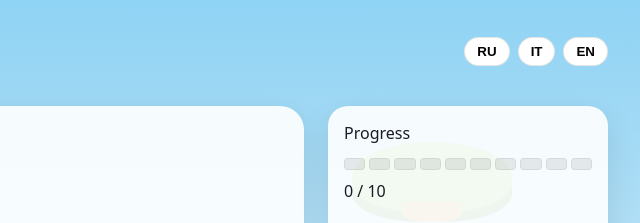
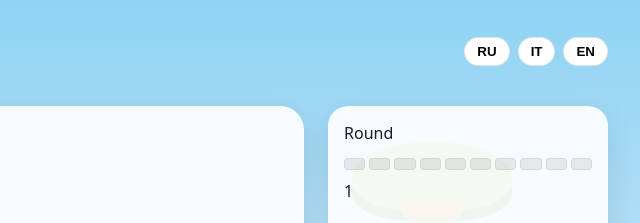
Before and after one commit to AGFella/sky-garden-math, a plain HTML site: page index.html in a window 1280 px wide. Shown: the top 223 px of the page, 640-1280 px from the left. Drawn offline with Linux system fonts and the light colour scheme.

Commit message:
Show round number and increment on next

```diff
--- a/app.js
+++ b/app.js
@@ -13,6 +13,7 @@ const i18n = {
     submit: "Ответить",
     restart: "Начать заново",
     progress: "Прогресс",
+    round: "Раунд",
     streak: "Серия",
     score: "Очки",
     ship: "Воздушный корабль",
@@ -36,6 +37,7 @@ const i18n = {
     submit: "Rispondi",
     restart: "Ricomincia",
     progress: "Progresso",
+    round: "Round",
     streak: "Serie",
     score: "Punti",
     ship: "Nave volante",
@@ -60,6 +62,7 @@ const i18n = {
     submit: "Submit",
     restart: "Restart",
     progress: "Progress",
+    round: "Round",
     streak: "Streak",
     score: "Score",
     ship: "Airship",
@@ -81,6 +84,7 @@ const state = {
   currentIndex: 0,
   roundCorrect: 0,
   totalCorrect: 0,
+  roundNumber: 1,
   score: 0,
   streak: 0,
   consecutiveWrong: 0,
@@ -232,7 +236,7 @@ function updateProblemText() {
 }
 
 function updateStats() {
-  progressText.textContent = `${state.currentIndex} / ${TOTAL_QUESTIONS}`;
+  progressText.textContent = `${state.roundNumber}`;
   streakText.textContent = state.streak;
   scoreText.textContent = state.score;
   if (progressSteps) {
@@ -304,6 +308,7 @@ function startGame() {
   state.currentIndex = 0;
   state.roundCorrect = 0;
   state.totalCorrect = 0;
+  state.roundNumber = 1;
   state.score = 0;
   state.streak = 0;
   state.consecutiveWrong = 0;
@@ -321,6 +326,7 @@ function startGame() {
 function nextRound() {
   state.currentIndex = 0;
   state.roundCorrect = 0;
+  state.roundNumber += 1;
   state.streak = 0;
   state.consecutiveWrong = 0;
   state.wrongAttempts = 0;
--- a/index.html
+++ b/index.html
@@ -88,7 +88,7 @@
     <aside class="panel">
       <div class="panel-section">
         <div class="stat progress-stat">
-          <span class="stat-label" data-i18n="progress">Прогресс</span>
+          <span class="stat-label" data-i18n="round">Раунд</span>
           <div class="progress-steps" id="progressSteps" aria-hidden="true">
             <span class="step"></span>
             <span class="step"></span>
@@ -101,7 +101,7 @@
             <span class="step"></span>
             <span class="step"></span>
           </div>
-          <span class="stat-value" id="progressText">0 / 10</span>
+          <span class="stat-value" id="progressText">1</span>
         </div>
       </div>
 
```
